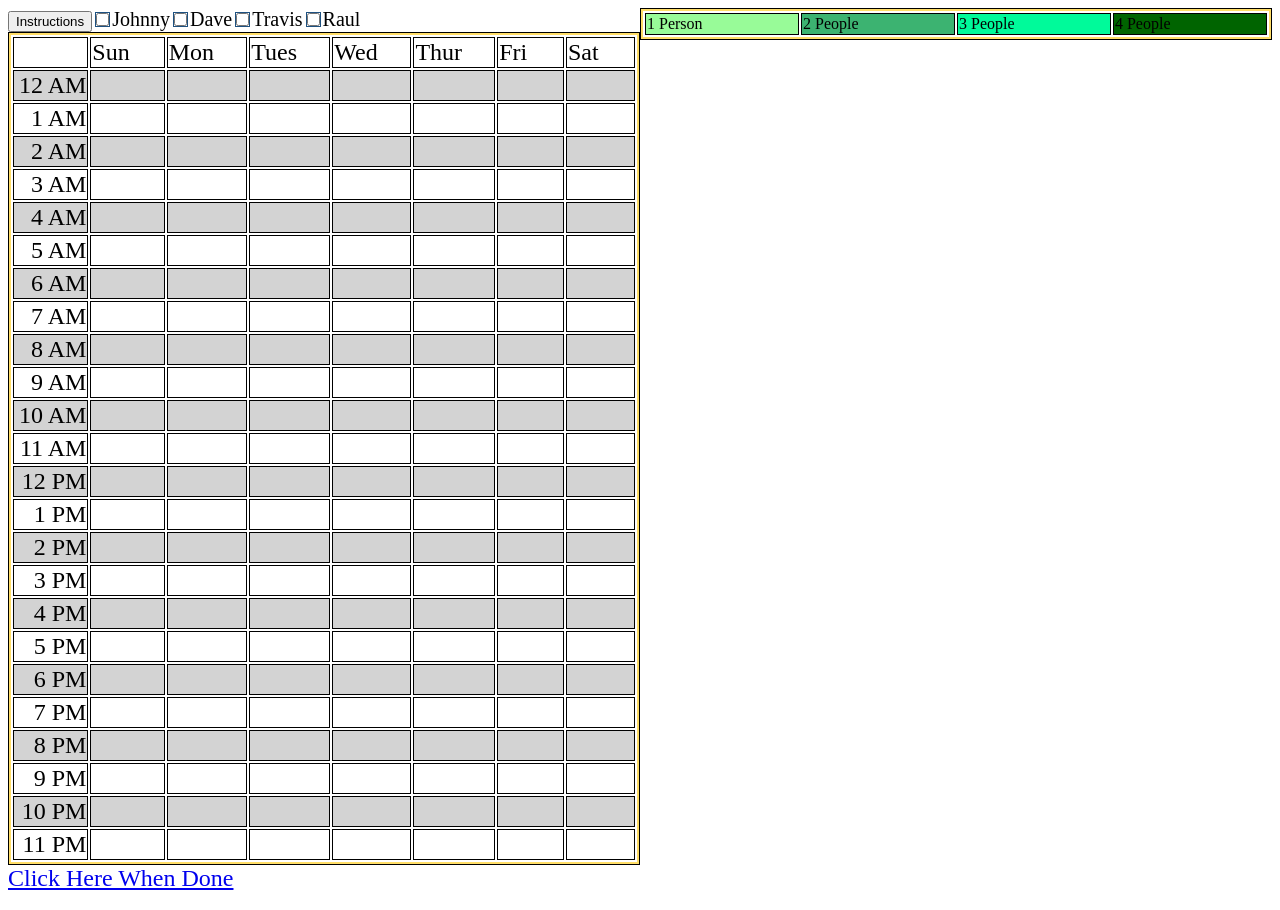
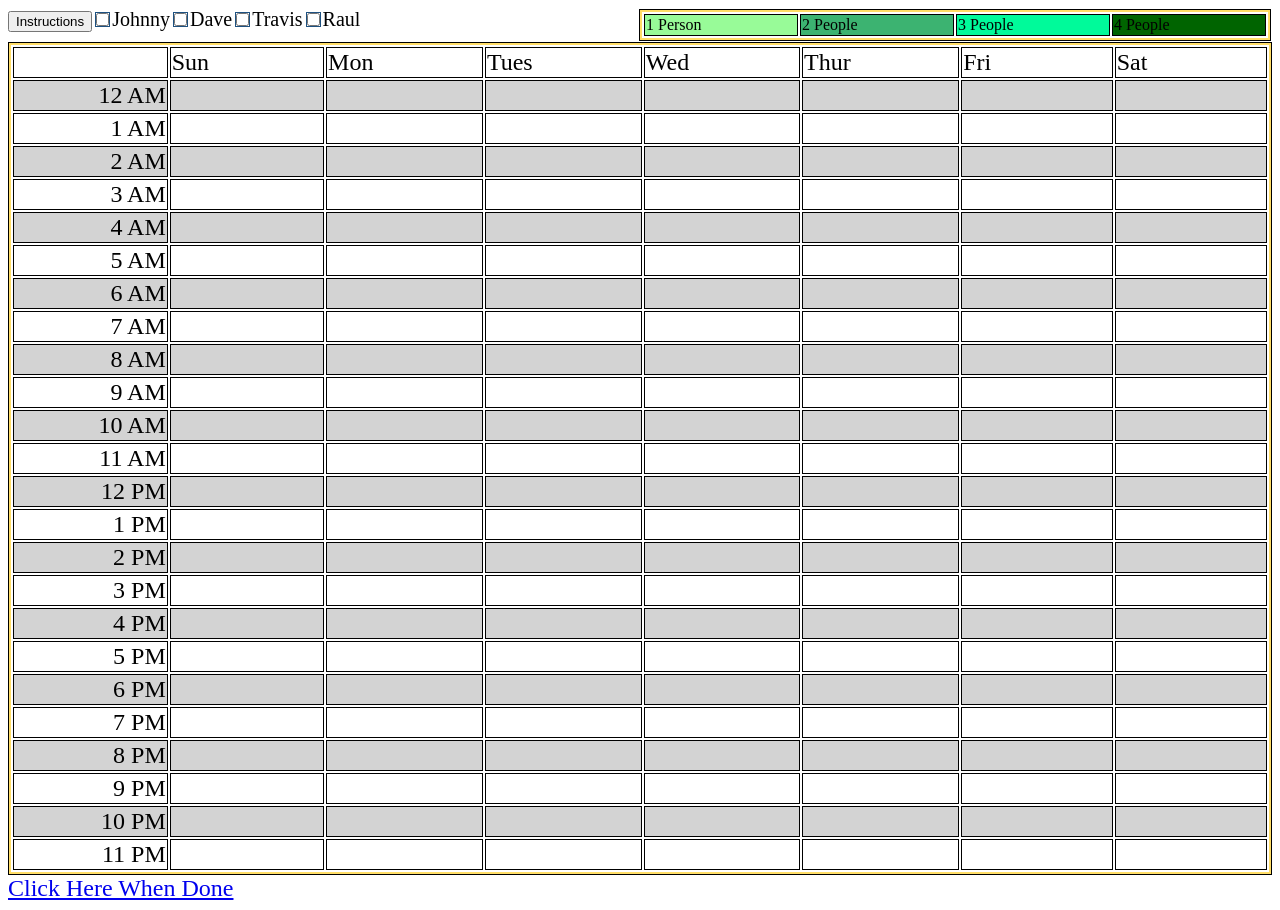
Before and after one commit to raulrod00/raulrod00.github.io, a plain HTML site: page index.html in a window 1280 px wide. Drawn offline with Linux system fonts and the light colour scheme.

Commit message:
Add files via upload

```diff
--- a/index.html
+++ b/index.html
@@ -212,6 +212,7 @@
 
         colorTable();
       }
+
       function colorTable(){
         var body = document.body;
         var colTab = document.createElement("table");
@@ -230,6 +231,7 @@
         fourC.style.backgroundColor = "darkgreen";
         colTab.style.width = "50%";
         colTab.style.float = "right";
+        colTab.style.margin = "1px";
         body.appendChild(colTab);
       }
 
@@ -275,6 +277,7 @@
             td.style.fontSize = 'x-large';
           }
         }
+        tbl.style.float = "right";
         body.appendChild(tbl);
       }
 
@@ -436,13 +439,15 @@
 
       function createLink(){
         var body = document.body;
+        var footer = document.createElement('footer');
         var a = document.createElement('a');
         var linkText = document.createTextNode("Click Here When Done");
         a.appendChild(linkText);
         a.id = "changeLink";
         a.title = "Click Here";
         a.href = page;
-        body.appendChild(a);
+        footer.appendChild(a);
+        body.appendChild(footer);
         document.getElementById("changeLink").style.fontSize = "x-large";
       }
 
```
